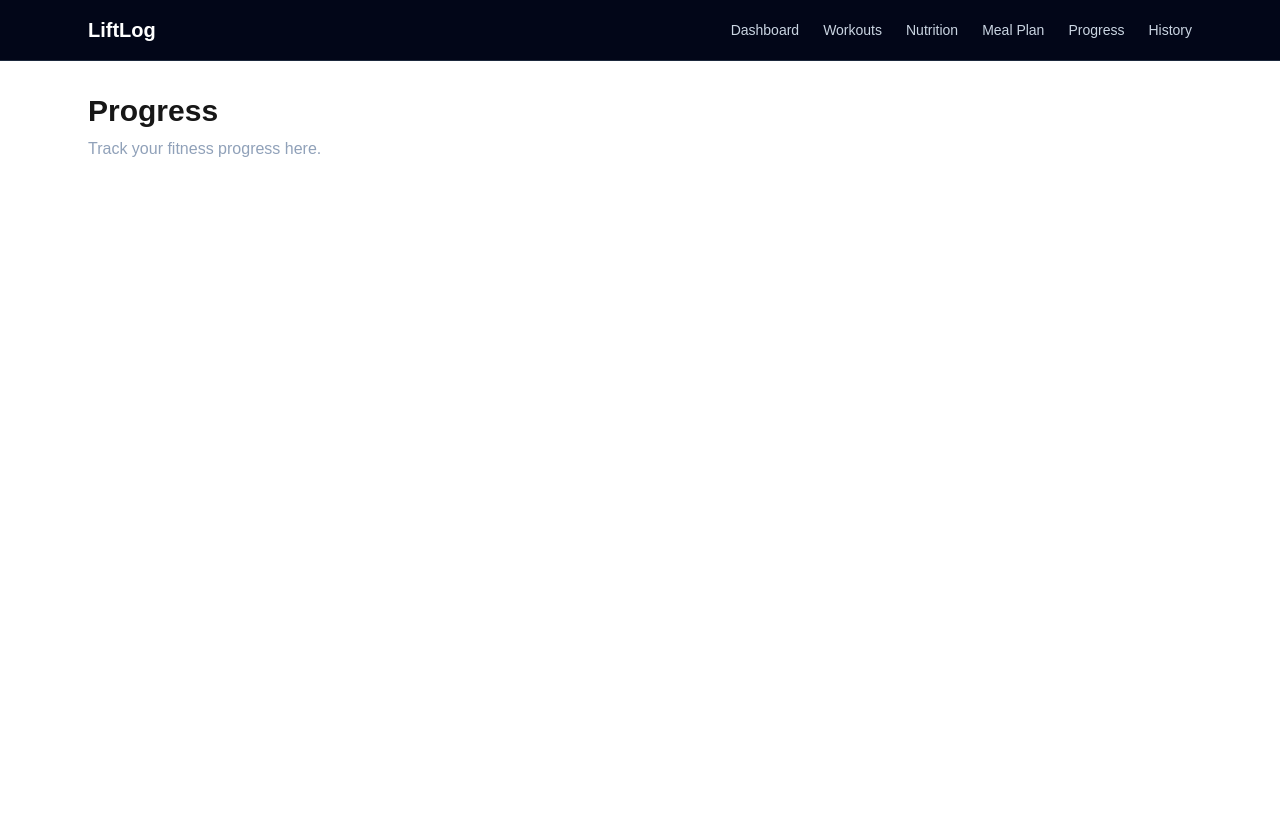
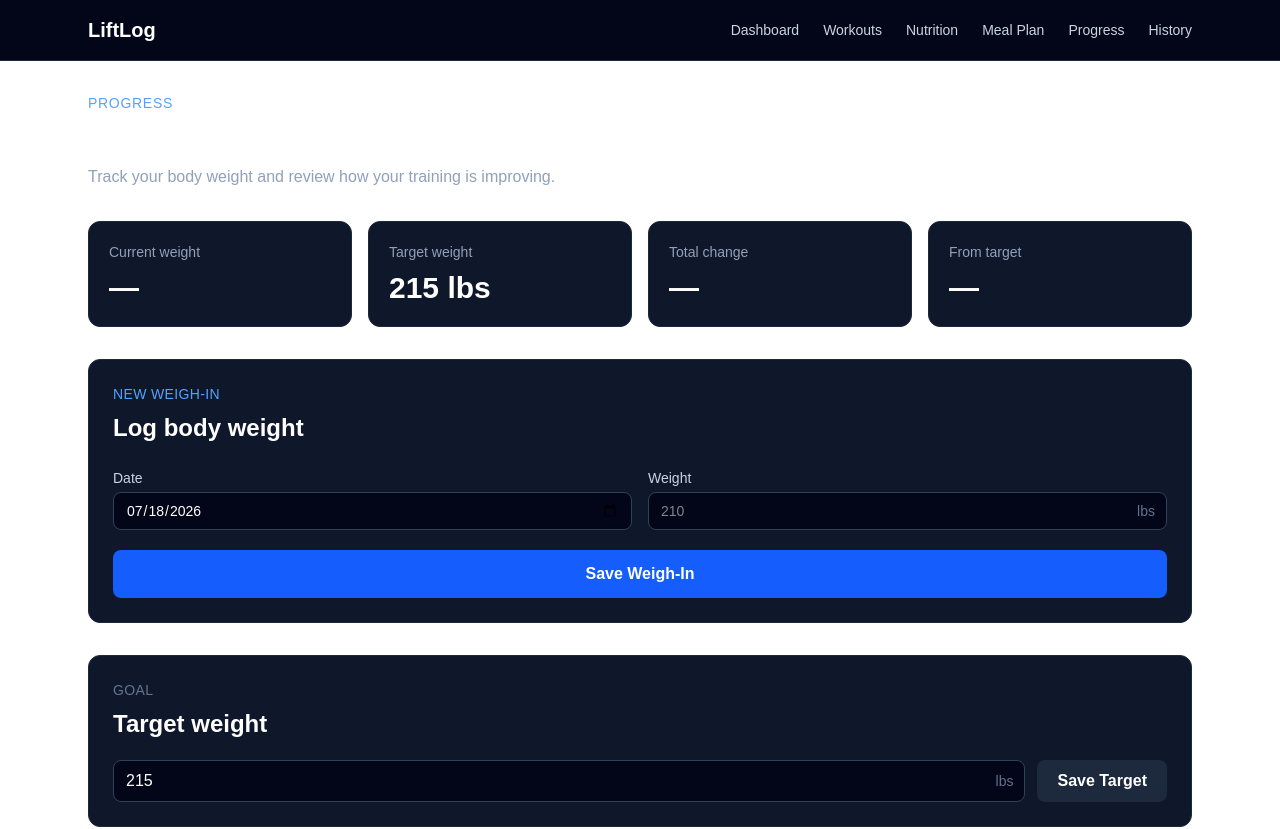
Before and after one commit to Shehu-Muhammad/lift-log, a Next.js app: page /progress in a window 1280 px wide. Shown: the top 829 px of the page. Before the commit the page ends 800 px from the top, so only its background shows below. Built offline with nearby package versions, Linux system fonts and the light colour scheme.

Commit message:
built the body-weight tracker

```diff
--- a/app/progress/page.tsx
+++ b/app/progress/page.tsx
@@ -1,8 +1,21 @@
+import BodyWeightTracker from '@/components/progress/BodyWeightTracker';
+
 export default function ProgressPage() {
   return (
     <section>
-      <h1 className='text-3xl font-bold'>Progress</h1>
-      <p className='mt-2 text-slate-400'>Track your fitness progress here.</p>
+      <p className='text-sm font-medium uppercase tracking-wider text-blue-400'>
+        Progress
+      </p>
+
+      <h1 className='mt-2 text-3xl font-bold text-white'>
+        Body and Strength Progress
+      </h1>
+
+      <p className='mt-2 max-w-2xl text-slate-400'>
+        Track your body weight and review how your training is improving.
+      </p>
+
+      <BodyWeightTracker />
     </section>
   );
 }
--- /dev/null
+++ b/components/progress/BodyWeightTracker.tsx
@@ -0,0 +1,295 @@
+'use client';
+
+import { useEffect, useMemo, useState } from 'react';
+import {
+  deleteBodyWeightEntry,
+  getBodyWeightLogs,
+  getTargetWeight,
+  saveBodyWeightEntry,
+  saveTargetWeight,
+} from '@/lib/storage/bodyWeightLogs';
+import type { BodyWeightEntry } from '@/types/bodyWeight';
+
+function getTodayDate(): string {
+  return new Date().toISOString().split('T')[0];
+}
+
+export default function BodyWeightTracker() {
+  const [date, setDate] = useState(getTodayDate);
+  const [weight, setWeight] = useState('');
+  const [targetWeight, setTargetWeight] = useState('215');
+  const [entries, setEntries] = useState<BodyWeightEntry[]>([]);
+  const [saveMessage, setSaveMessage] = useState('');
+
+  useEffect(() => {
+    setEntries(getBodyWeightLogs());
+    setTargetWeight(String(getTargetWeight()));
+  }, []);
+
+  const currentWeight = entries[0]?.weight;
+
+  const startingWeight = entries.at(-1)?.weight;
+
+  const weightChange =
+    currentWeight !== undefined && startingWeight !== undefined
+      ? currentWeight - startingWeight
+      : 0;
+
+  const distanceFromTarget = useMemo(() => {
+    const parsedTarget = Number(targetWeight);
+
+    if (
+      currentWeight === undefined ||
+      !Number.isFinite(parsedTarget)
+    ) {
+      return undefined;
+    }
+
+    return currentWeight - parsedTarget;
+  }, [currentWeight, targetWeight]);
+
+  function handleSaveEntry() {
+    const parsedWeight = Number(weight);
+
+    if (!Number.isFinite(parsedWeight) || parsedWeight <= 0) {
+      setSaveMessage('Enter a valid body weight.');
+      return;
+    }
+
+    const entry: BodyWeightEntry = {
+      id: crypto.randomUUID(),
+      date,
+      weight: parsedWeight,
+    };
+
+    saveBodyWeightEntry(entry);
+    setEntries(getBodyWeightLogs());
+    setWeight('');
+    setSaveMessage('Body weight saved successfully.');
+  }
+
+  function handleSaveTarget() {
+    const parsedTarget = Number(targetWeight);
+
+    if (!Number.isFinite(parsedTarget) || parsedTarget <= 0) {
+      setSaveMessage('Enter a valid target weight.');
+      return;
+    }
+
+    saveTargetWeight(parsedTarget);
+    setSaveMessage('Target weight saved successfully.');
+  }
+
+  function handleDelete(entryId: string) {
+    deleteBodyWeightEntry(entryId);
+    setEntries(getBodyWeightLogs());
+    setSaveMessage('Weigh-in deleted.');
+  }
+
+  return (
+    <div className='mt-8 space-y-8'>
+      <section className='grid gap-4 sm:grid-cols-2 lg:grid-cols-4'>
+        <article className='rounded-xl border border-slate-800 bg-slate-900 p-5'>
+          <p className='text-sm text-slate-400'>Current weight</p>
+
+          <p className='mt-2 text-3xl font-bold text-white'>
+            {currentWeight !== undefined
+              ? `${currentWeight} lbs`
+              : '—'}
+          </p>
+        </article>
+
+        <article className='rounded-xl border border-slate-800 bg-slate-900 p-5'>
+          <p className='text-sm text-slate-400'>Target weight</p>
+
+          <p className='mt-2 text-3xl font-bold text-white'>
+            {targetWeight ? `${targetWeight} lbs` : '—'}
+          </p>
+        </article>
+
+        <article className='rounded-xl border border-slate-800 bg-slate-900 p-5'>
+          <p className='text-sm text-slate-400'>Total change</p>
+
+          <p className='mt-2 text-3xl font-bold text-white'>
+            {entries.length >= 2
+              ? `${weightChange > 0 ? '+' : ''}${weightChange.toFixed(1)} lbs`
+              : '—'}
+          </p>
+        </article>
+
+        <article className='rounded-xl border border-slate-800 bg-slate-900 p-5'>
+          <p className='text-sm text-slate-400'>From target</p>
+
+          <p className='mt-2 text-3xl font-bold text-white'>
+            {distanceFromTarget !== undefined
+              ? `${Math.abs(distanceFromTarget).toFixed(1)} lbs`
+              : '—'}
+          </p>
+
+          {distanceFromTarget !== undefined && (
+            <p className='mt-1 text-sm text-slate-500'>
+              {distanceFromTarget > 0
+                ? 'above target'
+                : distanceFromTarget < 0
+                  ? 'below target'
+                  : 'target reached'}
+            </p>
+          )}
+        </article>
+      </section>
+
+      <section className='rounded-xl border border-slate-800 bg-slate-900 p-6'>
+        <p className='text-sm font-medium uppercase tracking-wide text-blue-400'>
+          New weigh-in
+        </p>
+
+        <h2 className='mt-2 text-2xl font-bold text-white'>
+          Log body weight
+        </h2>
+
+        <div className='mt-6 grid gap-4 sm:grid-cols-2'>
+          <label className='text-sm text-slate-300'>
+            Date
+            <input
+              type='date'
+              value={date}
+              onChange={(event) => {
+                setDate(event.target.value);
+                setSaveMessage('');
+              }}
+              className='mt-1 w-full rounded-lg border border-slate-700 bg-slate-950 px-3 py-2 text-white outline-none focus:border-blue-500'
+            />
+          </label>
+
+          <label className='text-sm text-slate-300'>
+            Weight
+            <div className='relative mt-1'>
+              <input
+                type='number'
+                min='1'
+                step='0.1'
+                inputMode='decimal'
+                placeholder='210'
+                value={weight}
+                onChange={(event) => {
+                  setWeight(event.target.value);
+                  setSaveMessage('');
+                }}
+                className='w-full rounded-lg border border-slate-700 bg-slate-950 px-3 py-2 pr-14 text-white outline-none focus:border-blue-500'
+              />
+
+              <span className='absolute inset-y-0 right-3 flex items-center text-sm text-slate-500'>
+                lbs
+              </span>
+            </div>
+          </label>
+        </div>
+
+        <button
+          type='button'
+          onClick={handleSaveEntry}
+          className='mt-5 w-full rounded-lg bg-blue-600 px-5 py-3 font-semibold text-white transition hover:bg-blue-500'
+        >
+          Save Weigh-In
+        </button>
+      </section>
+
+      <section className='rounded-xl border border-slate-800 bg-slate-900 p-6'>
+        <p className='text-sm font-medium uppercase tracking-wide text-slate-500'>
+          Goal
+        </p>
+
+        <h2 className='mt-2 text-2xl font-bold text-white'>
+          Target weight
+        </h2>
+
+        <div className='mt-5 flex flex-col gap-3 sm:flex-row'>
+          <div className='relative flex-1'>
+            <input
+              type='number'
+              min='1'
+              step='0.1'
+              inputMode='decimal'
+              value={targetWeight}
+              onChange={(event) => {
+                setTargetWeight(event.target.value);
+                setSaveMessage('');
+              }}
+              className='w-full rounded-lg border border-slate-700 bg-slate-950 px-3 py-2 pr-14 text-white outline-none focus:border-blue-500'
+            />
+
+            <span className='absolute inset-y-0 right-3 flex items-center text-sm text-slate-500'>
+              lbs
+            </span>
+          </div>
+
+          <button
+            type='button'
+            onClick={handleSaveTarget}
+            className='rounded-lg bg-slate-800 px-5 py-2 font-semibold text-white transition hover:bg-slate-700'
+          >
+            Save Target
+          </button>
+        </div>
+      </section>
+
+      {saveMessage && (
+        <p
+          role='status'
+          className='rounded-lg border border-slate-800 bg-slate-900 p-3 text-sm text-slate-300'
+        >
+          {saveMessage}
+        </p>
+      )}
+
+      <section className='rounded-xl border border-slate-800 bg-slate-900 p-6'>
+        <p className='text-sm font-medium uppercase tracking-wide text-slate-500'>
+          History
+        </p>
+
+        <h2 className='mt-2 text-2xl font-bold text-white'>
+          Recent weigh-ins
+        </h2>
+
+        {entries.length === 0 ? (
+          <p className='mt-5 text-sm text-slate-400'>
+            No weigh-ins have been saved yet.
+          </p>
+        ) : (
+          <div className='mt-5 space-y-3'>
+            {entries.map((entry) => (
+              <article
+                key={entry.id}
+                className='flex items-center justify-between gap-4 rounded-lg border border-slate-800 bg-slate-950 p-4'
+              >
+                <div>
+                  <p className='font-semibold text-white'>
+                    {entry.weight} lbs
+                  </p>
+
+                  <p className='mt-1 text-sm text-slate-400'>
+                    {new Date(
+                      `${entry.date}T00:00:00`,
+                    ).toLocaleDateString('en-US', {
+                      month: 'long',
+                      day: 'numeric',
+                      year: 'numeric',
+                    })}
+                  </p>
+                </div>
+
+                <button
+                  type='button'
+                  onClick={() => handleDelete(entry.id)}
+                  className='text-sm font-semibold text-red-400 hover:text-red-300'
+                >
+                  Delete
+                </button>
+              </article>
+            ))}
+          </div>
+        )}
+      </section>
+    </div>
+  );
+}
```
